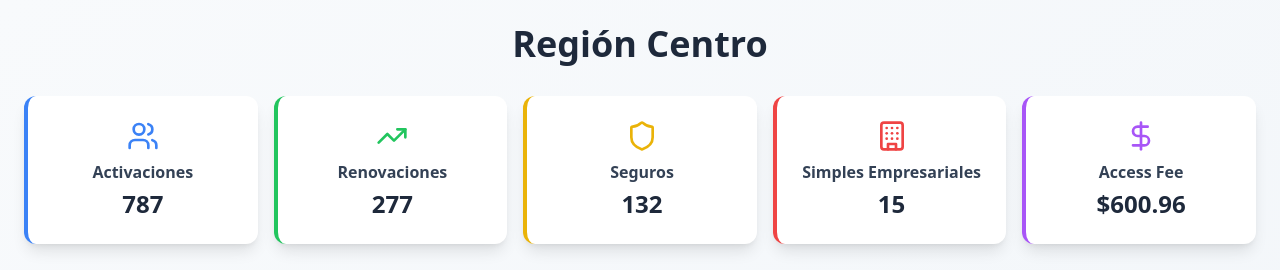
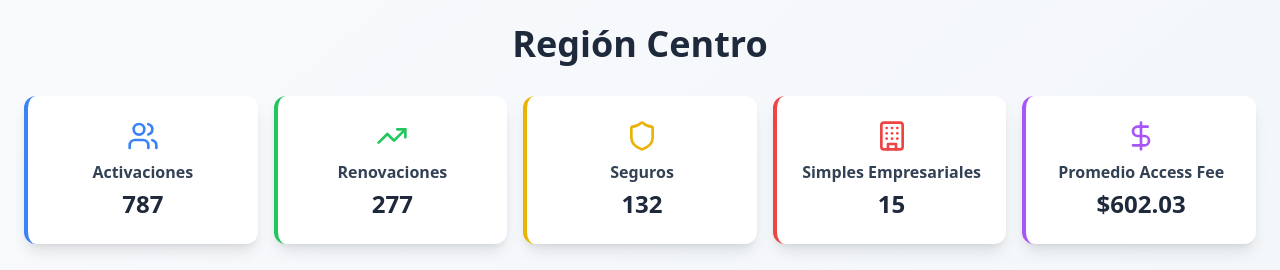
Before and after one commit to jcseth/dashboard-final, a React (Vite) app: page / in a window 1280 px wide. Shown: the top 270 px of the page. Built offline with nearby package versions, Linux system fonts and the light colour scheme.

Commit message:
Update App.jsx

```diff
--- a/src/App.jsx
+++ b/src/App.jsx
@@ -123,13 +123,28 @@ const Dashboard = () => {
   ];
 
   const totales = useMemo(() => {
-    const sumReducer = (category) => dashboardData.reduce((sum, item) => sum + item.semana1[category] + item.semana2[category] + item.semana3[category], 0);
+    const sumReducer = (category) => dashboardData.reduce((sum, item) => sum + (item.semana1?.[category] || 0) + (item.semana2?.[category] || 0) + (item.semana3?.[category] || 0), 0);
+
+    let totalAccessFeeSum = 0;
+    let accessFeeCount = 0;
+
+    dashboardData.forEach(item => {
+        ['semana1', 'semana2', 'semana3'].forEach(semana => {
+            if (item[semana]?.accessFee) {
+                totalAccessFeeSum += item[semana].accessFee;
+                accessFeeCount++;
+            }
+        });
+    });
+
+    const averageTotalAccessFee = accessFeeCount > 0 ? totalAccessFeeSum / accessFeeCount : 0;
+
     return {
       totalActivaciones: sumReducer('activaciones'),
       totalRenovaciones: sumReducer('renovaciones'),
       totalSeguros: sumReducer('seguros'),
       totalSimples: sumReducer('simples'),
-      totalAccessFee: 600.96,
+      totalAccessFee: averageTotalAccessFee, // <-- CORREGIDO: Promedio en lugar de estático
     };
   }, [dashboardData]);
 
@@ -142,7 +157,7 @@ const Dashboard = () => {
     ];
     const calculateTotals = (zona) => {
       return metrics.map(metric => {
-        const total = dashboardData.filter(d => d.zona === zona).reduce((sum, item) => sum + item.semana1[metric.key] + item.semana2[metric.key] + item.semana3[metric.key], 0);
+        const total = dashboardData.filter(d => d.zona === zona).reduce((sum, item) => sum + (item.semana1?.[metric.key] || 0) + (item.semana2?.[metric.key] || 0) + (item.semana3?.[metric.key] || 0), 0);
         return { metric: metric.name, total };
       });
     };
@@ -150,12 +165,36 @@ const Dashboard = () => {
   }, [dashboardData]);
 
   const categoryComparisonData = useMemo(() => {
-    const getZoneTotal = (zona, category) => dashboardData.filter(item => item.zona === zona).reduce((sum, item) => sum + item.semana1[category] + item.semana2[category] + item.semana3[category], 0);
-    const categories = ['activaciones', 'renovaciones', 'seguros', 'simples', 'accessFee'];
-    return categories.reduce((acc, category) => {
+    const getZoneTotal = (zona, category) => dashboardData.filter(item => item.zona === zona).reduce((sum, item) => sum + (item.semana1?.[category] || 0) + (item.semana2?.[category] || 0) + (item.semana3?.[category] || 0), 0);
+
+    const getZoneAverage = (zona, category) => {
+        const storesInZone = dashboardData.filter(item => item.zona === zona);
+        let totalSum = 0;
+        let count = 0;
+        storesInZone.forEach(item => {
+            ['semana1', 'semana2', 'semana3'].forEach(semana => {
+                if(item[semana]?.[category]){
+                    totalSum += item[semana][category];
+                    count++;
+                }
+            });
+        });
+        return count > 0 ? totalSum / count : 0;
+    }
+
+    const categories = ['activaciones', 'renovaciones', 'seguros', 'simples'];
+    const result = categories.reduce((acc, category) => {
       acc[category] = [{ zona: 'Norte', total: getZoneTotal('Norte', category) }, { zona: 'Sur', total: getZoneTotal('Sur', category) }];
       return acc;
     }, {});
+
+    // Cálculo especial para Access Fee (promedio)
+    result['accessFee'] = [
+        { zona: 'Norte', total: getZoneAverage('Norte', 'accessFee') },
+        { zona: 'Sur', total: getZoneAverage('Sur', 'accessFee') }
+    ];
+
+    return result;
   }, [dashboardData]);
 
   const COLORS = ['#3B82F6', '#10B981', '#F59E0B', '#EF4444', '#8B5CF6', '#6366F1', '#EC4899'];
@@ -170,10 +209,11 @@ const Dashboard = () => {
           <div>Categoría</div><div>Sem 1</div><div>Sem 2</div><div>Sem 3</div><div>Total Mes</div>
         </div>
         {categories.map(cat => {
-          const s1 = tienda.semana1[cat];
-          const s2 = tienda.semana2[cat];
-          const s3 = tienda.semana3[cat];
+          const s1 = tienda.semana1?.[cat] || 0;
+          const s2 = tienda.semana2?.[cat] || 0;
+          const s3 = tienda.semana3?.[cat] || 0;
           const isCurrency = cat === 'accessFee';
+          // CORREGIDO: El total de Access Fee es el promedio, los demás son suma.
           const total = isCurrency ? (s1 + s2 + s3) / 3 : s1 + s2 + s3;
           return (
             <div key={cat} className="grid grid-cols-5 gap-2 text-center py-1 even:bg-slate-50 items-center">
@@ -192,10 +232,15 @@ const Dashboard = () => {
   const getStoreSummaryData = (tienda) => {
     const metrics = [{ key: 'activaciones', name: 'Activaciones' }, { key: 'renovaciones', name: 'Renovaciones' }, { key: 'seguros', name: 'Seguros' }, { key: 'simples', name: 'Simples Emp.' }, { key: 'accessFee', name: 'Access Fee' }];
     return metrics.map(metric => {
-      const total = tienda.semana1[metric.key] + tienda.semana2[metric.key] + tienda.semana3[metric.key];
-      return { metric: metric.name, total: metric.key === 'accessFee' ? parseFloat(total.toFixed(2)) : total };
+      const totalSum = (tienda.semana1?.[metric.key] || 0) + (tienda.semana2?.[metric.key] || 0) + (tienda.semana3?.[metric.key] || 0);
+      // CORREGIDO: Si es accessFee, promedia. Si no, suma.
+      const value = metric.key === 'accessFee' ? parseFloat((totalSum / 3).toFixed(2)) : totalSum;
+      return { metric: metric.name, total: value };
     });
   };
+
+  const tiendasNorte = dashboardData.filter(item => item.zona === "Norte");
+  const tiendasSur = dashboardData.filter(item => item.zona === "Sur");
 
   return (
     <div className="min-h-screen bg-gradient-to-br from-slate-50 to-slate-100 p-6">
@@ -206,7 +251,7 @@ const Dashboard = () => {
             <div className="bg-white rounded-xl shadow-lg p-6 text-center border-l-4 border-green-500"><TrendingUp className="w-8 h-8 text-green-500 mx-auto mb-2" /><h3 className="font-semibold text-slate-700 mb-1">Renovaciones</h3><p className="text-2xl font-bold text-slate-800">{totales.totalRenovaciones.toLocaleString()}</p></div>
             <div className="bg-white rounded-xl shadow-lg p-6 text-center border-l-4 border-yellow-500"><Shield className="w-8 h-8 text-yellow-500 mx-auto mb-2" /><h3 className="font-semibold text-slate-700 mb-1">Seguros</h3><p className="text-2xl font-bold text-slate-800">{totales.totalSeguros.toLocaleString()}</p></div>
             <div className="bg-white rounded-xl shadow-lg p-6 text-center border-l-4 border-red-500"><Building className="w-8 h-8 text-red-500 mx-auto mb-2" /><h3 className="font-semibold text-slate-700 mb-1">Simples Empresariales</h3><p className="text-2xl font-bold text-slate-800">{totales.totalSimples.toLocaleString()}</p></div>
-            <div className="bg-white rounded-xl shadow-lg p-6 text-center border-l-4 border-purple-500"><DollarSign className="w-8 h-8 text-purple-500 mx-auto mb-2" /><h3 className="font-semibold text-slate-700 mb-1">Access Fee</h3><p className="text-2xl font-bold text-slate-800">{formatCurrency(totales.totalAccessFee)}</p></div>
+            <div className="bg-white rounded-xl shadow-lg p-6 text-center border-l-4 border-purple-500"><DollarSign className="w-8 h-8 text-purple-500 mx-auto mb-2" /><h3 className="font-semibold text-slate-700 mb-1">Promedio Access Fee</h3><p className="text-2xl font-bold text-slate-800">{formatCurrency(totales.totalAccessFee)}</p></div>
         </div>
         <div className="grid grid-cols-1 lg:grid-cols-2 gap-8 mb-12">
           <div className="bg-white rounded-xl shadow-lg p-6">
@@ -226,7 +271,7 @@ const Dashboard = () => {
                 </button>
                 {showNorteList && (
                     <div className="mt-4 space-y-2">
-                        {dashboardData.filter(item => item.zona === "Norte").map((tienda, index) => (
+                        {tiendasNorte.map((tienda, index) => (
                             <div key={tienda.tienda}>
                                 <button onClick={() => setActiveNorteStore(activeNorteStore === tienda.tienda ? null : tienda.tienda)} className="w-full text-left p-3 bg-slate-100 hover:bg-slate-200 rounded-md flex justify-between items-center">
                                     <span className="font-semibold">{tienda.tienda}</span>
@@ -235,6 +280,7 @@ const Dashboard = () => {
                                 {activeNorteStore === tienda.tienda && (
                                     <div className="p-2 border-l-2 border-r-2 border-b-2 rounded-b-md border-slate-200">
                                         <DetailsTable tienda={tienda} />
+                                        {/* CORREGIDO: Se pasa el color dinámico */}
                                         <StoreSummaryChart data={getStoreSummaryData(tienda)} color={COLORS[index % COLORS.length]} />
                                     </div>
                                 )}
@@ -250,7 +296,7 @@ const Dashboard = () => {
                 </button>
                 {showSurList && (
                     <div className="mt-4 space-y-2">
-                        {dashboardData.filter(item => item.zona === "Sur").map((tienda, index) => (
+                        {tiendasSur.map((tienda, index) => (
                              <div key={tienda.tienda}>
                                 <button onClick={() => setActiveSurStore(activeSurStore === tienda.tienda ? null : tienda.tienda)} className="w-full text-left p-3 bg-slate-100 hover:bg-slate-200 rounded-md flex justify-between items-center">
                                     <span className="font-semibold">{tienda.tienda}</span>
@@ -259,6 +305,7 @@ const Dashboard = () => {
                                 {activeSurStore === tienda.tienda && (
                                     <div className="p-2 border-l-2 border-r-2 border-b-2 rounded-b-md border-slate-200">
                                         <DetailsTable tienda={tienda} />
+                                        {/* CORREGIDO: Se pasa el color dinámico */}
                                         <StoreSummaryChart data={getStoreSummaryData(tienda)} color={COLORS[index % COLORS.length]} />
                                     </div>
                                 )}
@@ -274,13 +321,13 @@ const Dashboard = () => {
             </button>
             {showComparisons && (
                 <div className="mt-8">
-                    <div className="text-center mb-8"><h2 className="text-3xl font-bold text-slate-800 mb-2">Comparativa General por Categoría</h2><p className="text-slate-600">Análisis de rendimiento total del mes entre Zona Norte y Zona Sur.</p></div>
+                    <div className="text-center mb-8"><h2 className="text-3xl font-bold text-slate-800 mb-2">Comparativa General por Categoría</h2><p className="text-slate-600">Análisis de rendimiento entre Zona Norte y Zona Sur.</p></div>
                     <div className="grid grid-cols-1 md:grid-cols-2 lg:grid-cols-3 gap-8">
                         <CategoryComparisonChart title="Activaciones" data={categoryComparisonData.activaciones} color="#3B82F6" />
                         <CategoryComparisonChart title="Renovaciones" data={categoryComparisonData.renovaciones} color="#10B981" />
                         <CategoryComparisonChart title="Seguros" data={categoryComparisonData.seguros} color="#F59E0B" />
                         <CategoryComparisonChart title="Simples Empresariales" data={categoryComparisonData.simples} color="#EF4444" />
-                        <CategoryComparisonChart title="Access Fee" data={categoryComparisonData.accessFee} color="#8B5CF6" />
+                        <CategoryComparisonChart title="Promedio Access Fee" data={categoryComparisonData.accessFee} color="#8B5CF6" />
                     </div>
                 </div>
             )}
```
